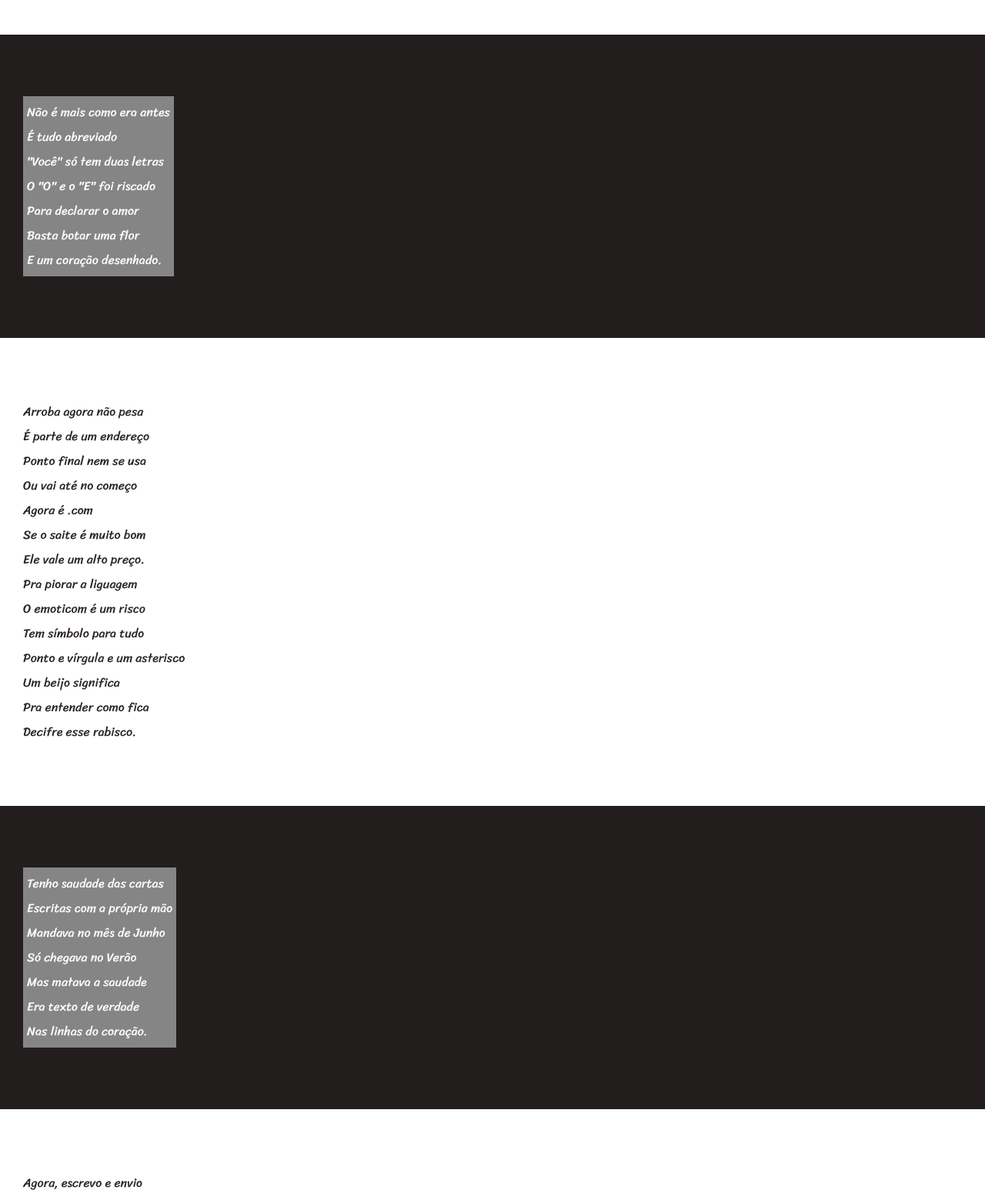
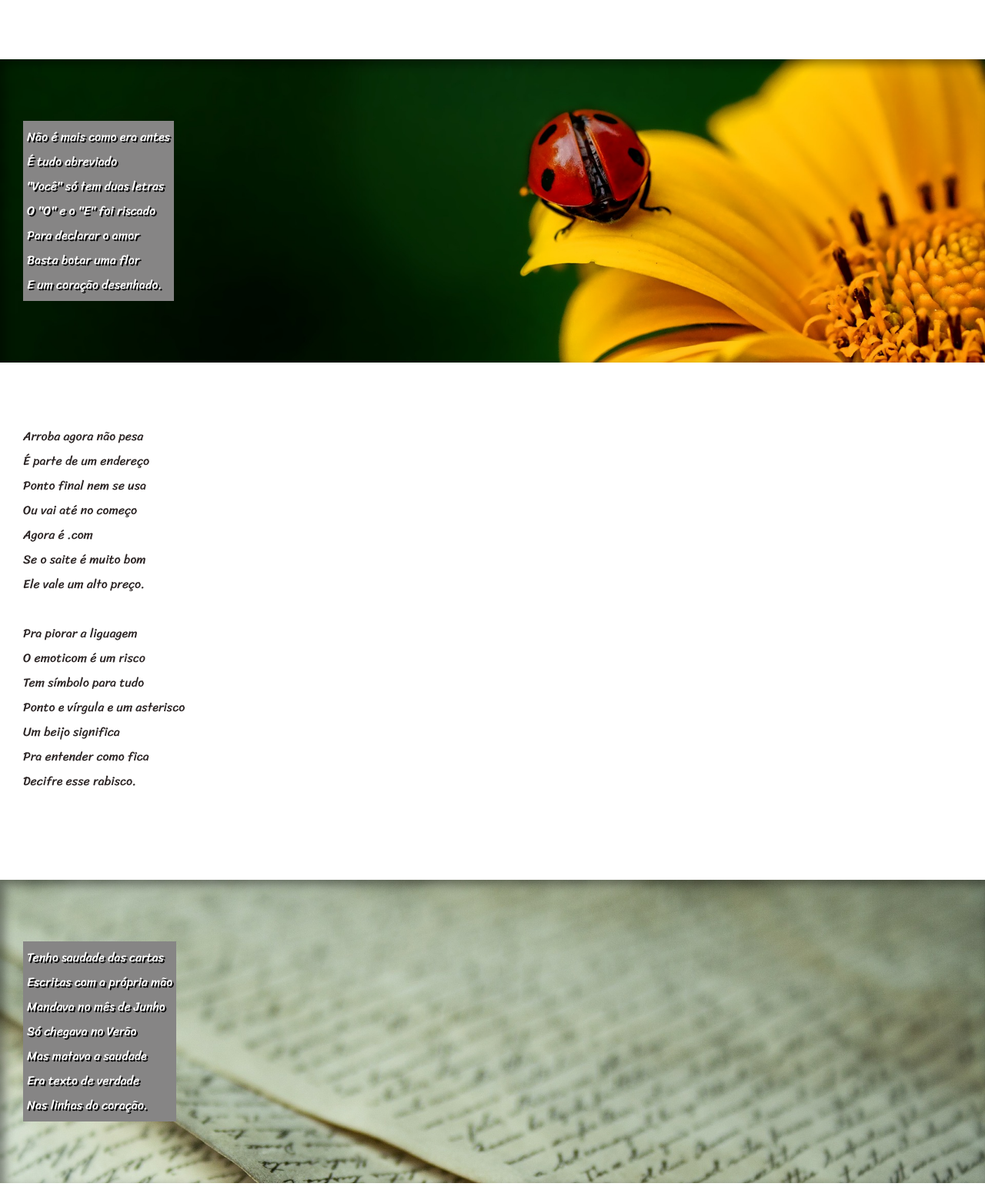
Before and after one commit to Kevin-Fiorilli/Projetos, a plain HTML site: page html-css/desafios/desafio 11/cordel-moderno.html in a window 1280 px wide. Shown: the part 494-2040 px from the top of the page at 77% size. Drawn offline with Linux system fonts and the light colour scheme.

Commit message:
atualização do projeto cordel

```diff
--- a/html-css/desafios/desafio 11/cordel-moderno.html
+++ b/html-css/desafios/desafio 11/cordel-moderno.html
@@ -26,7 +26,7 @@
 
 
 
-<section class="imagem">
+<section class="imagem" id="img01">
     <p>
         Não é mais como era antes  <br>
         É tudo abreviado  <br>
@@ -62,7 +62,7 @@
 
 
 
-<section class="imagem">
+<section class="imagem"id="img02">
     <p>
         Tenho saudade das cartas <br>
         Escritas com a própria mão  <br>
@@ -97,7 +97,7 @@
         </p>
 </section>
         <footer>
-            <p>Site Criado por <a href="" target="_blank">Kevin Fiorilli </a>para o<a href=""> Projeto do guanabara</a></p>
+            <p>Site Criado por <a href="https://github.com/Kevin-Fiorilli" target="_blank">Kevin Fiorilli </a>para o<a href="https://www.youtube.com/@cursoemvideo"> Projeto do guanabara</a></p>
         </footer>
 </body>
 </html>
--- a/html-css/desafios/desafio 11/style.css
+++ b/html-css/desafios/desafio 11/style.css
@@ -66,13 +66,29 @@ section.normal {
 section.imagem {
     background-color: rgb(34, 30, 30);
     color: white;
+    box-shadow: inset 6px 6px 13px 0px #0000006b;
+    background-size: cover;
+    background-attachment: fixed;
 }
 
+section > p {
+    padding-bottom: 2em;
+}
+
+section#img01 {
+   background-image: url(pacote-d012/imagens/background001.jpg);
+   background-position: right center;
+}
+
+section#img02 {
+   background-image: url(pacote-d012/imagens/background002.jpg);
+}
 
 section.imagem > p {
     background-color: #868585;
     padding: 5px;
     display: inline-block;
+   text-shadow: 2px 2px 0px black;
 }
 
 
```
